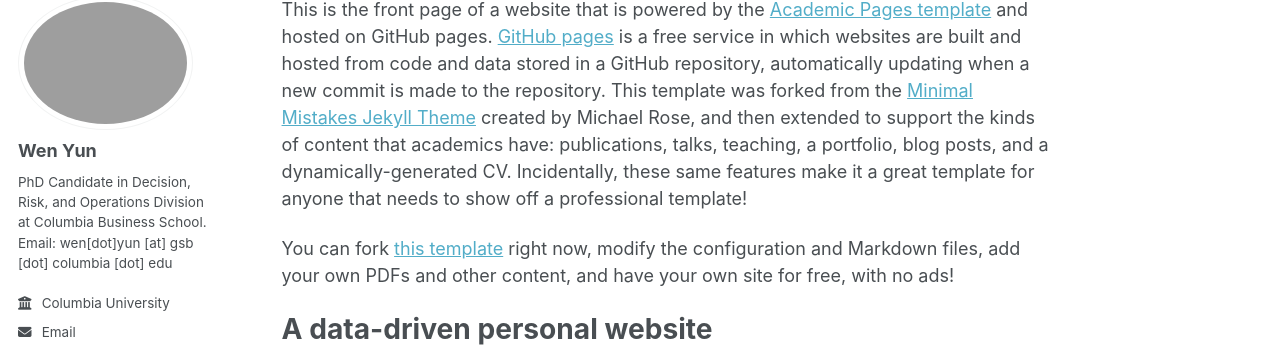
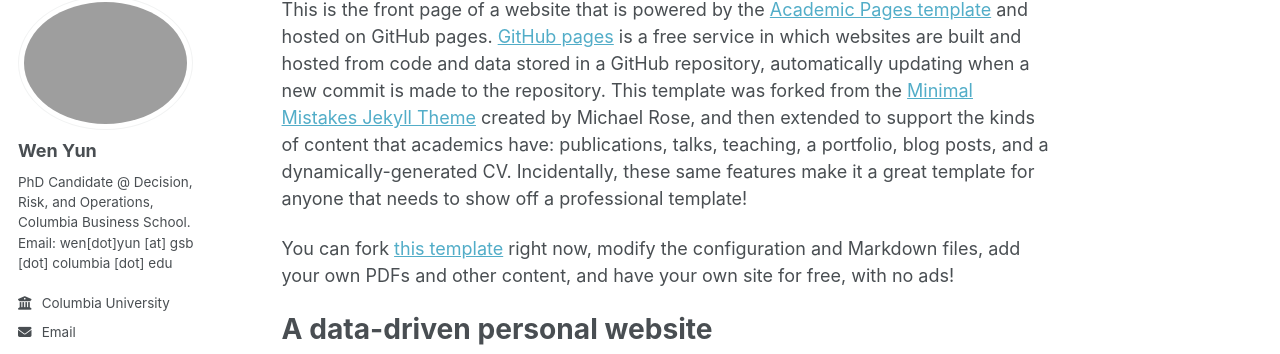
Before and after one commit to wenyun0/wenyun0.github.io, a Jekyll site: the page built from _pages/about.md, in a window 1280 px wide. Shown: the part 103-457 px from the top of the page. Built offline with Jekyll 4.4.1, drawn with Linux system fonts in a browser that asks for light colours; a script that is not in the unit is left out.

Commit message:
Update _config.yml

```diff
--- a/_config.yml
+++ b/_config.yml
@@ -26,7 +26,7 @@ author:
   avatar           : "wy.jpg"
   name             : "Wen Yun"
   pronouns         : # example: "she/her"
-  bio              : "PhD Candidate in Decision, Risk, and Operations Division at Columbia Business School.\nEmail: wen[dot]yun [at] gsb [dot] columbia [dot] edu"
+  bio              : "PhD Candidate @ Decision, Risk, and Operations, Columbia Business School.\nEmail: wen[dot]yun [at] gsb [dot] columbia [dot] edu"
   #  location         : ""
   employer         : "Columbia University"
   uri              : # URL
```
